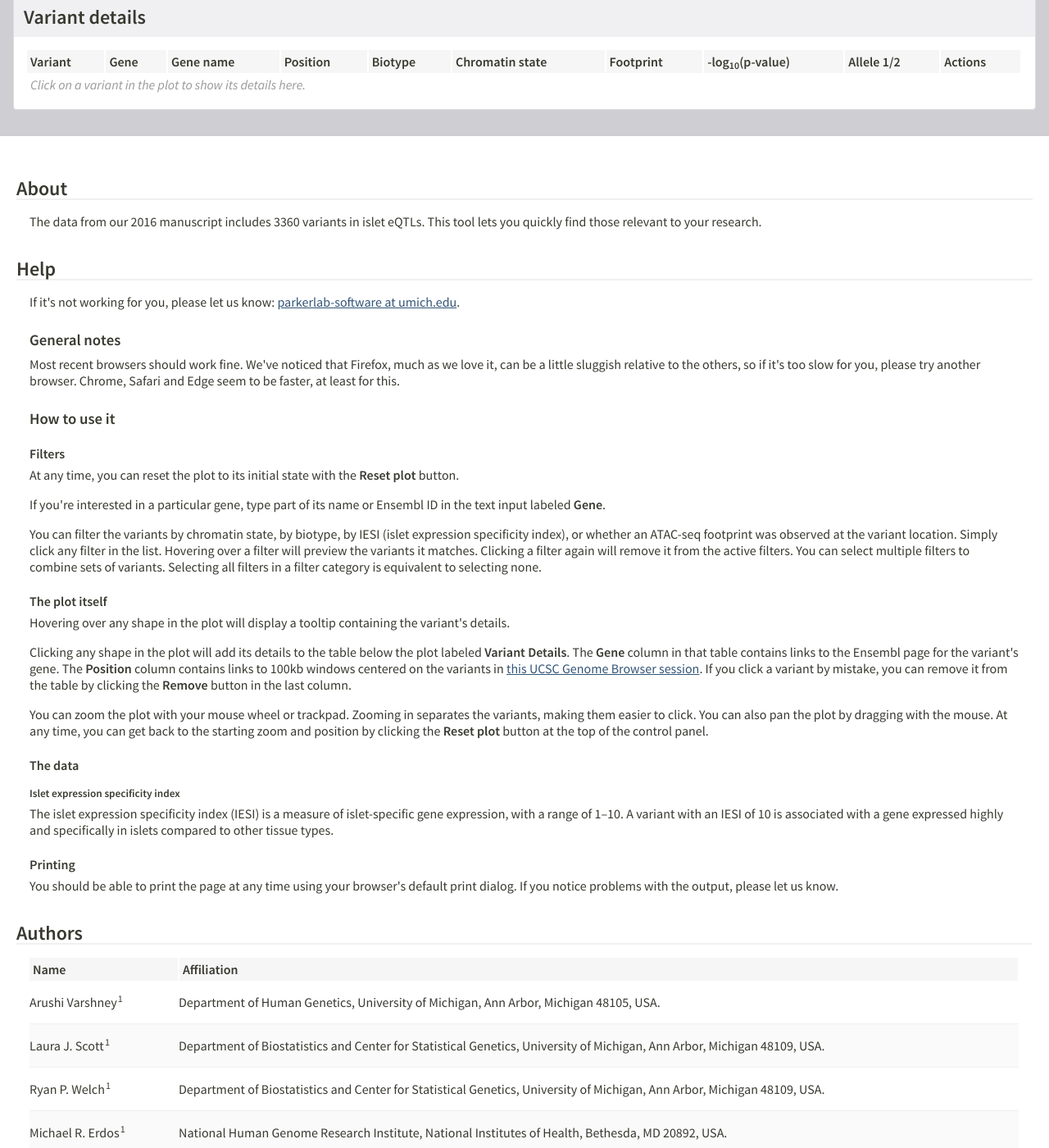
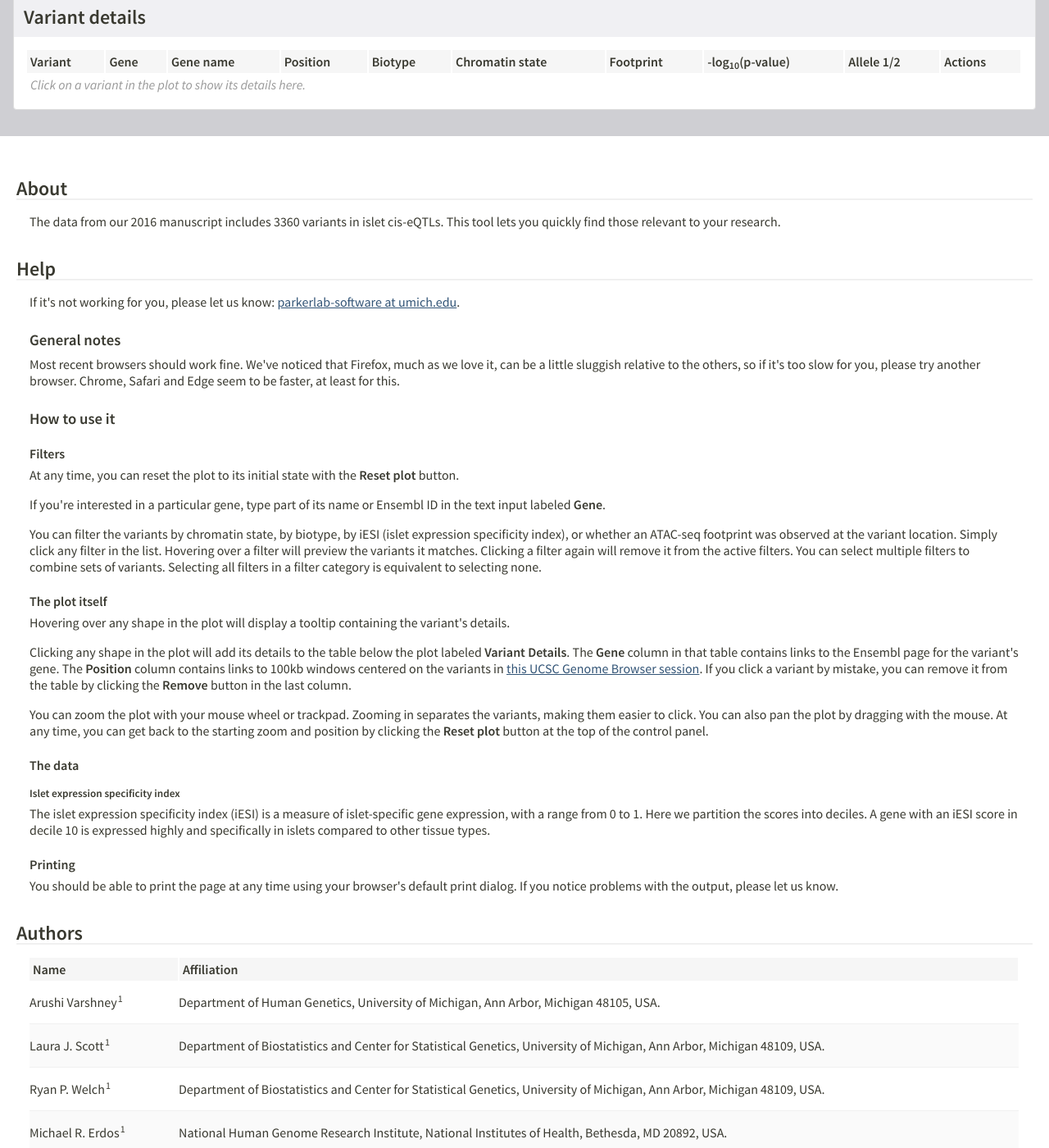
Before and after one commit to scjparker/scjparker.github.io, a Jekyll site: the page tools/isleteqtl/index.html, which Jekyll copies as it is, in a window 1280 px wide and 1400 px high, scrolled down 1104 px. Shown: the whole window at 82% size. Built offline with Jekyll 4.4.1, drawn with Linux system fonts in a browser that asks for light colours.

Commit message:
index edits

```diff
--- a/tools/isleteqtl/index.html
+++ b/tools/isleteqtl/index.html
@@ -108,7 +108,7 @@
                 <h2>About</h2>
                 <div>
                     <p>The data from our 2016 manuscript includes <span id="variantCount">over 3000</span> variants
-                        in islet eQTLs. This tool lets you quickly find those relevant to your research.</p>
+                        in islet cis-eQTLs. This tool lets you quickly find those relevant to your research.</p>
                 </div>
             </section>
 
@@ -124,7 +124,7 @@
                     <h4>Filters</h4>
                     <p>At any time, you can reset the plot to its initial state with the <b>Reset plot</b> button.</p>
                     <p>If you're interested in a particular gene, type part of its name or Ensembl ID in the text input labeled <b>Gene</b>.</p>
-                    <p>You can filter the variants by chromatin state, by biotype, by IESI (islet expression specificity index), or
+                    <p>You can filter the variants by chromatin state, by biotype, by iESI (islet expression specificity index), or
                         whether an ATAC-seq footprint was observed at the variant location. Simply click any filter in the
                         list. Hovering over a filter will preview the variants it matches. Clicking a filter again will remove it
                         from the active filters. You can select multiple filters to combine sets of variants. Selecting all filters
@@ -138,7 +138,7 @@
                         position by clicking the <b>Reset plot</b> button at the top of the control panel.</p>
                     <h4>The data</h4>
                     <h5 id="iesiHelp">Islet expression specificity index</h5>
-                    <p>The islet expression specificity index (IESI) is a measure of islet-specific gene expression, with a range of 1&#8211;10. A variant with an IESI of 10 is associated with a gene expressed highly and specifically in islets compared to other tissue types.</p>
+                    <p>The islet expression specificity index (iESI) is a measure of islet-specific gene expression, with a range from 0 to 1. Here we partition the scores into deciles. A gene with an iESI score in decile 10 is expressed highly and specifically in islets compared to other tissue types.</p>
                     <h4>Printing</h4>
                     <p>You should be able to print the page at any time using your browser's default print dialog. If you notice
                         problems with the output, please let us know.</p>
```
